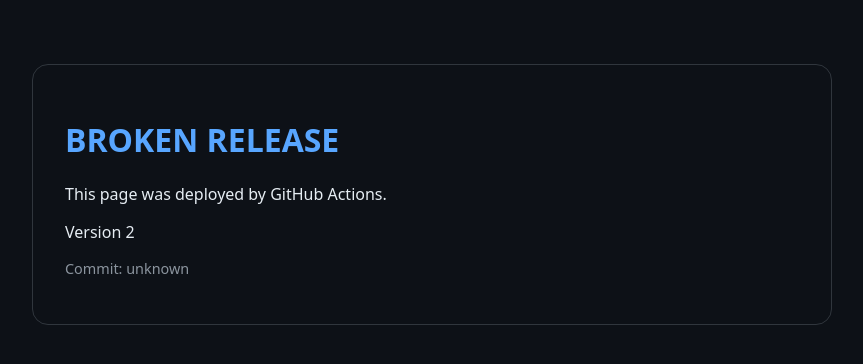
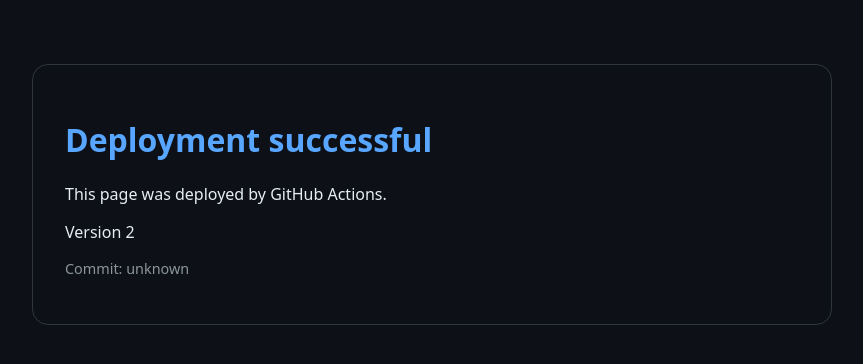
Before and after one commit to ljdouglas87/github-actions-cd-lab, a plain HTML site: page site/index.html in a window 1280 px wide. Shown: the whole page, without its empty margins (208-1071 px from the left). Drawn offline with Linux system fonts and the light colour scheme; no server answers.

Commit message:
Revert "Release a broken page"
This reverts commit 28f76b48c311eaf7f853cd3b1ab1f8da217237fa.

```diff
--- a/site/index.html
+++ b/site/index.html
@@ -14,7 +14,7 @@
 </head>
 <body>
   <div class="card">
-    <h1>BROKEN RELEASE</h1>
+    <h1>Deployment successful</h1>
     <p>This page was deployed by GitHub Actions.</p>
     <p>Version 2</p>
     <p class="commit">Commit: <span id="commit">not deployed yet</span></p>
```
